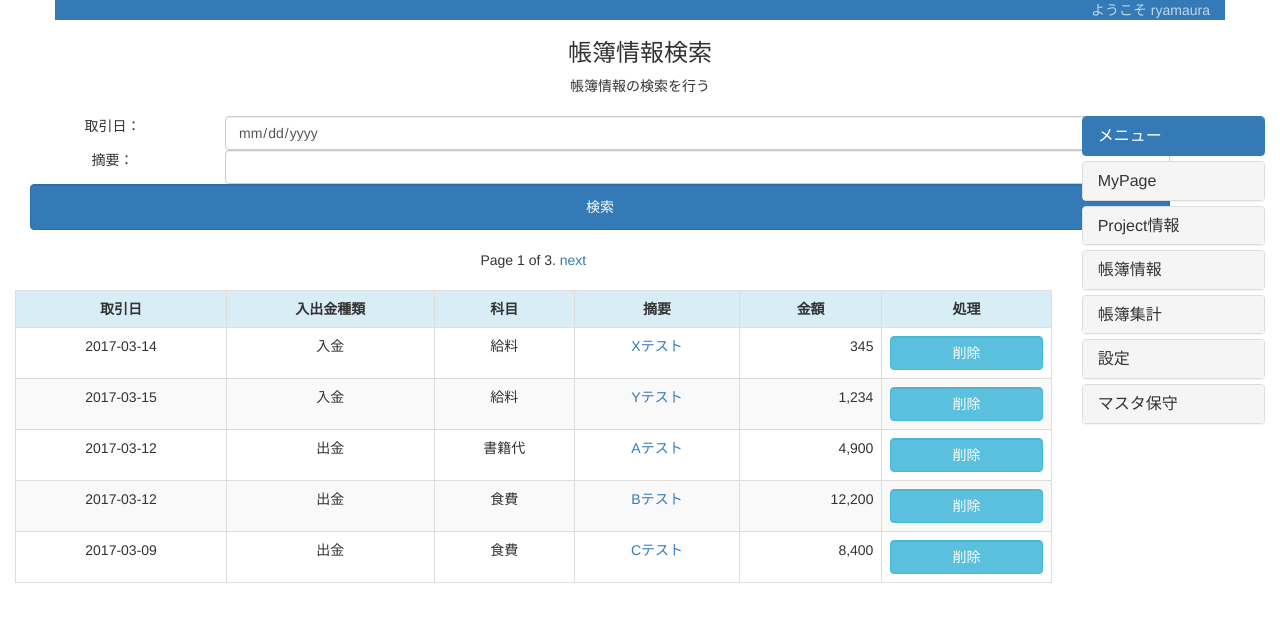
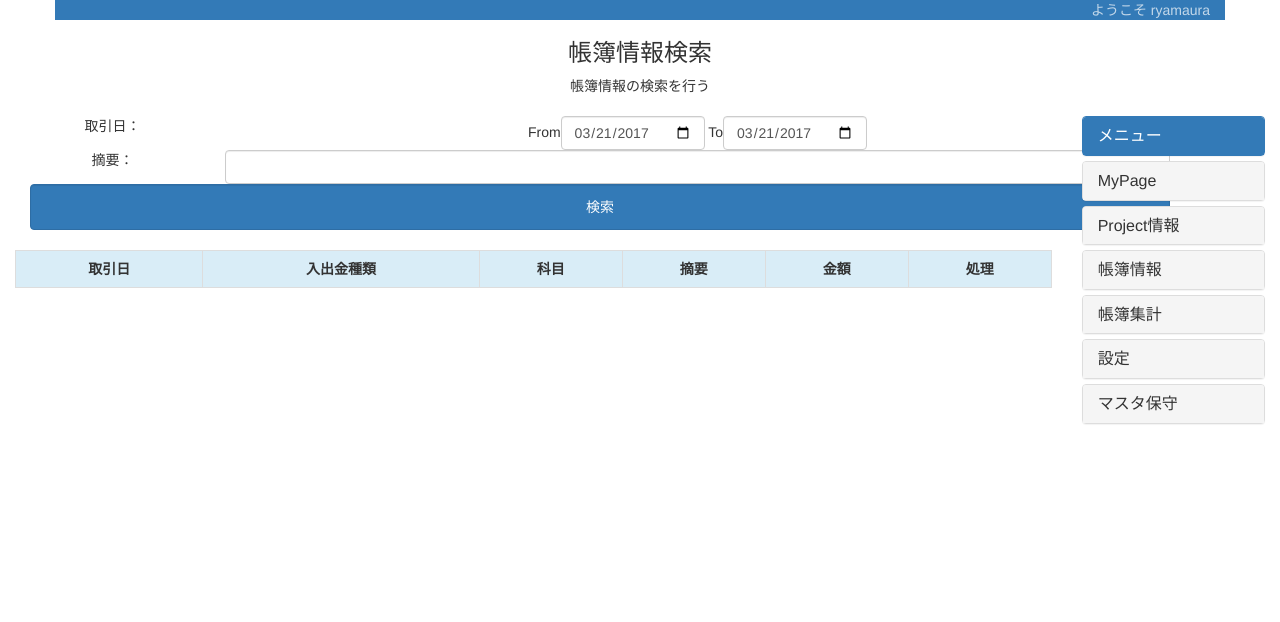
Before and after one commit to yamanoura/kakebo, a Django app: page /app/ab/search in a window 1280 px wide. Shown: the top 622 px of the page. Run offline with Django 3.2, Linux system fonts and the light colour scheme; a user stored in the database is signed in; data comes from the database, SQL or seed files in the repository; lists and menus that the app fills with data are empty; some libraries are stand-ins or nearby versions.

Commit message:
issue対応#30

```diff
--- a/app/urls.py
+++ b/app/urls.py
@@ -100,7 +100,7 @@
 
     #BaseListView
     url(r'^project/search$', views.ProjectSearch.as_view(template_name='%s/project_list.html' % APP_NAME),name='project_search'),
-    url(r'^ab/search$', views.AccountBookSearch.as_view(template_name='%s/ab_list.html' % APP_NAME),name='ab_search'),
+    url(r'^ab/search$', views.AccountBookSearch.as_view(template_name='%s/ab_list.html' % APP_NAME),name='ab_list'),
 
     url(r'^at/search$', views.AccountTitleSearch.as_view(template_name='%s/at_list.html' % APP_NAME),name='at_search'),
 
--- a/app/views.py
+++ b/app/views.py
@@ -277,8 +277,19 @@
     def get_context_data(self, **kwargs):
         ctx = super(AccountBookSearch,self).get_context_data(**kwargs)
 
-        ctx['search_trade_date']   = self.request.GET.get('search_trade_date','')
-        ctx['search_ab_desc']   = self.request.GET.get('search_ab_desc','')
+        search_trade_date_from = self.request.GET.get('search_trade_date_from','')
+        search_trade_date_to   = self.request.GET.get('search_trade_date_to','')
+
+        search_trade_date_from = get_defaultdate(search_trade_date_from)
+        search_trade_date_to   = get_defaultdate(search_trade_date_to)
+
+        template_file_name = re.sub(r'^'+ APP_NAME + '/', '', self.template_name)
+        validator_name = re.sub(r'.html$','',template_file_name) + '.js'
+
+        ctx['validator_name'] = validator_name
+
+        ctx['search_trade_date_from'] = search_trade_date_from
+        ctx['search_trade_date_to']   = search_trade_date_to
 
         ctx['is_logined'] = True
         ctx['query_string'] = self.request.GET.urlencode()
@@ -287,12 +298,14 @@
         return ctx
 
     def get_queryset(self):
-        request_trade_date = self.request.GET.get('search_trade_date','')
-        request_ab_desc = self.request.GET.get('search_ab_desc','')
+        search_trade_date_from = self.request.GET.get('search_trade_date_from','')
+        search_trade_date_to   = self.request.GET.get('search_trade_date_to','')
 
-        if request_ab_desc is not None:
-            return AccountBook.objects.filter(user=self.request.user,
-                                              ab_desc__contains=request_ab_desc)
+        search_trade_date_from = get_defaultdate(search_trade_date_from)
+        search_trade_date_to   = get_defaultdate(search_trade_date_to)
+
+        return AccountBook.objects.filter(user=self.request.user,
+                                            trade_date__range=(search_trade_date_from,search_trade_date_to)).order_by('trade_date')
 
 
 class AccountBookSum(ListView):
@@ -428,3 +441,12 @@
 def info(msg):
     logger = logging.getLogger('command')
     logger.info(msg)
+
+
+def get_defaultdate(v_date):
+    today = datetime.date.today().strftime('%Y-%m-%d')
+
+    if v_date is None or len(v_date)==0:
+        return today
+    else:
+        return v_date
--- a/kakebo/templates/app/ab_list.html
+++ b/kakebo/templates/app/ab_list.html
@@ -13,15 +13,16 @@
 {% endblock %}
 
 {% block main %}
-<form method="get" action="" name="filter_form">
+<form method="get" action="" name="search_form" id="search_form">
   {% csrf_token %}
   <div class="container">
     <div class="row">
       <div class="col-xs-4 col-sm-2">
 	取引日：
       </div>
-      <div class="col-xs-8 col-sm-10">
-	<input id="search_trade_date" name="search_trade_date" type="date" class="form-control" value="{{ search_trade_date }}">
+      <div class="col-xs-8 col-sm-10 form-inline">
+	From<input id="search_trade_date_from" name="search_trade_date_from" type="date" class="form-control" value="{{ search_trade_date_from }}">
+	To<input id="search_trade_date_to" name="search_trade_date_to" type="date" class="form-control" value="{{ search_trade_date_to }}">
       </div>
     </div>
     <div class="row">
@@ -34,7 +35,7 @@
     </div>
     <div class="row">
       <div class="col-xs-12 col-sm-12 text-left">
-	<button type="submit" class="btn btn-primary input-lg form-control">
+	<button type="button" class="btn btn-primary input-lg form-control" onclick="search()">
 	  検索
 	</button>
       </div>
--- /dev/null
+++ b/static/js/ab_list.js
@@ -0,0 +1,26 @@
+function search(){
+    var st_date_from = $('#search_trade_date_from').val();
+    var st_date_to = $('#search_trade_date_to').val();
+    var error_flag = 0;
+
+    if(!vdate(st_date_from)){
+	error_flag = 1;
+	alert('取引日(From)に利用できない日付が入力されました');
+    }
+
+    if(!vdate(st_date_to)){
+	error_flag = 1;
+	alert('取引日(To)に利用できない日付が入力されました');
+    }
+
+    if(error_flag==0 && st_date_from > st_date_to){
+	error_flag = 1;
+	alert('取引日(From)の日付は取引日(To)より新しい日付は入力できません');
+    }
+
+    if(error_flag==0){
+	var target = document.getElementById("search_form");
+	target.method = 'get'
+	target.submit();
+    }
+}
--- a/static/js/common_validator.js
+++ b/static/js/common_validator.js
@@ -24,7 +24,9 @@
 
     if(w_year==in_year &&
        w_month==in_month &&
-       w_day == in_day){
+       w_day == in_day &&
+       str_end == ''
+      ){
 	return true;
     }else{
 	return false;
@@ -54,7 +56,8 @@
     }
 
     if(w_year==in_year &&
-       w_month==in_month){
+       w_month==in_month &&
+       str_end == ''){
 	return true;
     }else{
 	return false;
```
Also changed, not shown: 3 other files.
